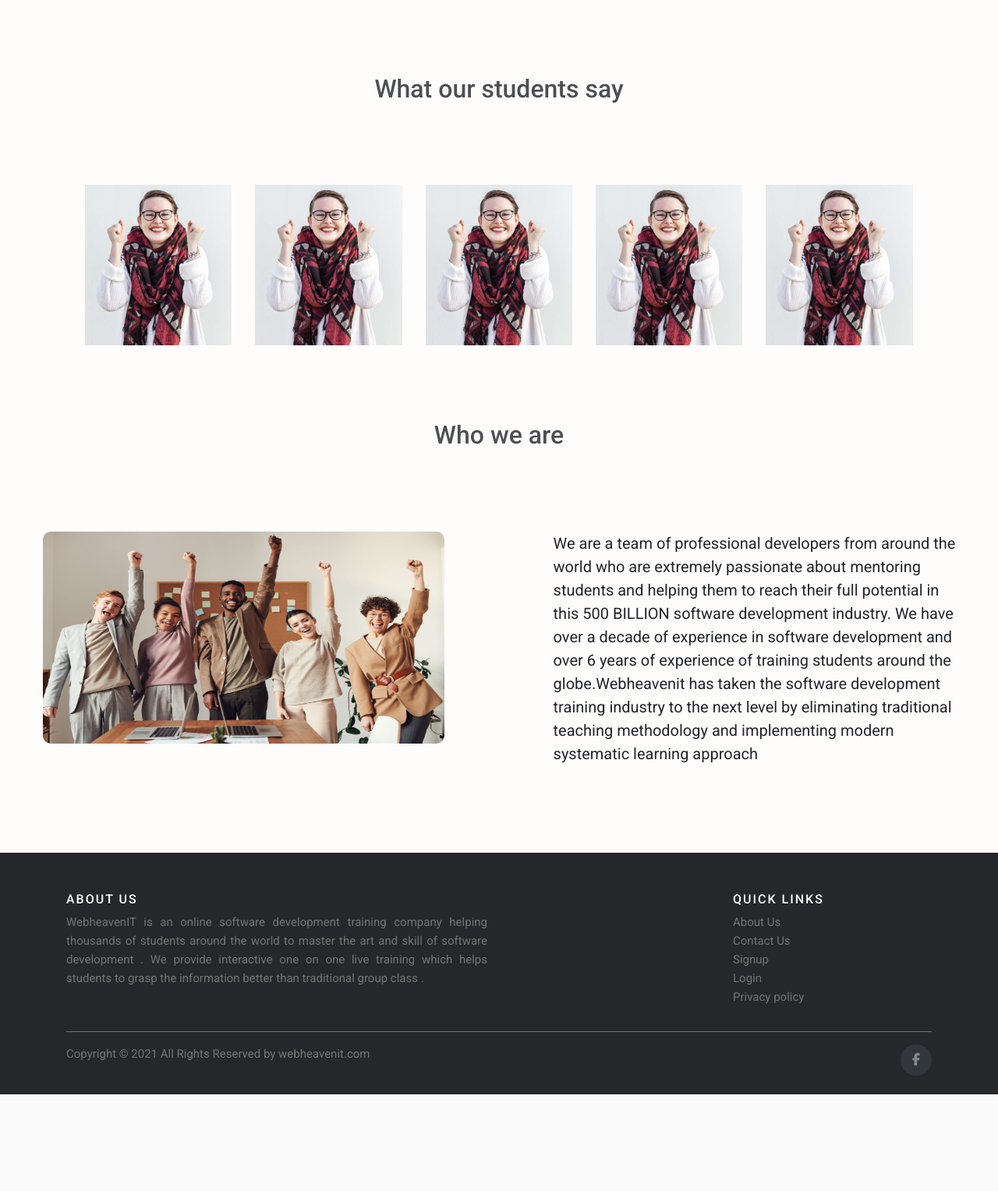
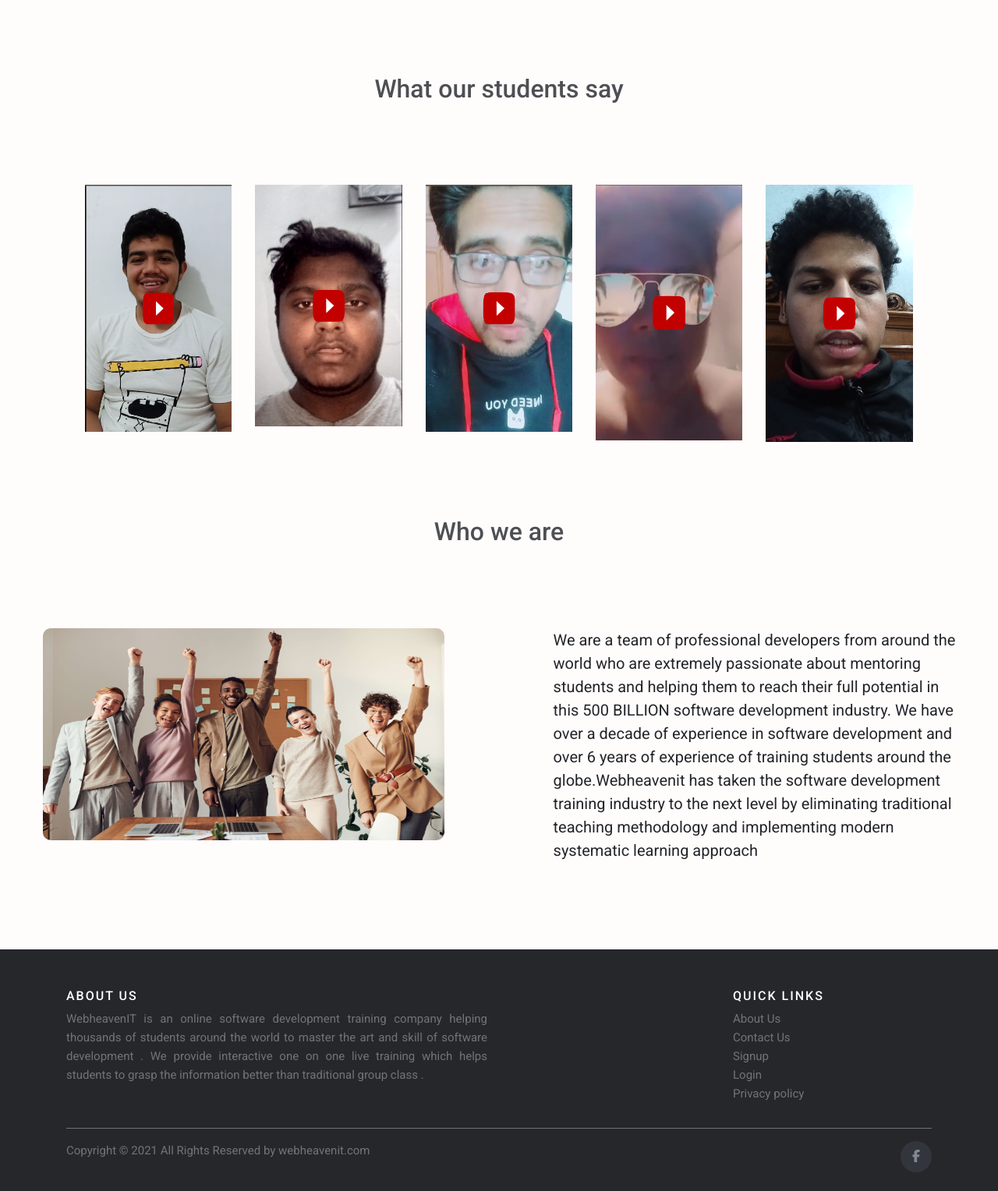
Before and after one commit to iamshakibulislam/online-coaching, a Django app: page / in a window 1280 px wide. Shown: the part 3133-4661 px from the top of the page at 78% size. Before the commit the page ends 4537 px from the top, so only its background shows below. Run offline with Django 3.2, Linux system fonts and the light colour scheme; some libraries are stand-ins or nearby versions; grey boxes are pictures that could not be loaded.

Commit message:
added all the testimonials

```diff
--- a/django_coaching/urls.py
+++ b/django_coaching/urls.py
@@ -18,6 +18,7 @@
 from django.conf.urls.static import static
 from django.conf import settings
 from . import views
+admin.site.site_header = 'WebheavenIT Administration'
 
 urlpatterns = [
     path('admin/', admin.site.urls),
--- a/template/index.html
+++ b/template/index.html
@@ -163,18 +163,16 @@
           <div class="swiper-container gallery-thumbs">
               <div class="swiper-wrapper">
                   <div class="swiper-slide">
-                    <img class="u3" src="https://md-aqil.github.io/images/2091127763_1_1_1.jpg" alt="">
+                    <img class="u3" src="{% static 'img/testimonials/testimonial1.png' %}" alt="">
                   </div>
               <div class="swiper-slide">
-                <img class="u1" src="https://md-aqil.github.io/images/beautiful-beauty-face-2657838.jpg" alt="">
+                <img class="u1" src="{% static 'img/testimonials/testimonial2.png' %}" alt="">
               </div>
               <div class="swiper-slide">
-              <img class="u2" src="https://md-aqil.github.io/images/attractive-beautiful-beauty-1986684.jpg" alt="">
+              <img class="u2" src="{% static 'img/testimonials/testimonial3.png' %}" alt="">
               </div>
 
-              <div class="swiper-slide">
-              <img class="u4" src="https://md-aqil.github.io/images/beautiful-beauty-face-2657838.jpg" alt="">
-              </div>
+
 
               </div>
             </div>
@@ -188,11 +186,9 @@
                       <div class="quote">
                           <img class="quote-icon" src="https://md-aqil.github.io/images/quote.png" alt="">
                         <p class="text-center testimonial-text">
-                            “Testing slide is best and biggest unified platform
-                        for instant online admission. We can easily
-                        take admission for any course in any institute..“
+                            “I had taken so many courses before but never understood as clearly as with webheavenit. Really it was a great experience with them .“
                         </p>
-                        <div class="name">-Ramkishor Verma-</div>
+                        <div class="name">-Kishor ullah-</div>
                         <div class="designation">University Student</div>
 
                       </div>
@@ -202,11 +198,9 @@
                         <img class="quote-icon" src="https://md-aqil.github.io/images/quote.png" alt="">
 
                         <p class="testimonial-text">
-                            “This is best and biggest unified platform
-                        for instant online admission. We can easily
-                        take admission for any course in any institute..“
+                            “Teachers are really friendly and responsible. Their teaching style is amazing.“
                         </p>
-                        <div class="name">-Ramkishor Verma-</div>
+                        <div class="name">-Navian mukham</div>
                         <div class="designation">University Student</div>
 
                       </div>
@@ -216,29 +210,14 @@
                         <img class="quote-icon" src="https://md-aqil.github.io/images/quote.png" alt="">
 
                         <p class="testimonial-text">
-                            “This is best and biggest unified platform
-                        for instant online admission. We can easily
-                        take admission for any course in any institute..“
+                            “Tried so many online digital courses but never setisfied untill found webheavenit.As it is a one on one coaching i learnt actively. Great experience over all“
                         </p>
                         <div class="name">-Ramkishor Verma-</div>
                         <div class="designation">University Student</div>
 
                       </div>
                     </div>
-                    <div class="swiper-slide">
-                        <div class="quote">
-                          <img class="quote-icon" src="https://md-aqil.github.io/images/quote.png" alt="">
 
-                          <p class="testimonial-text">
-                              “This is best and biggest unified platform
-                          for instant online admission. We can easily
-                          take admission for any course in any institute..“
-                          </p>
-                          <div class="name">-Ramkishor Verma-</div>
-                          <div class="designation">University Student</div>
-
-                        </div>
-                      </div>
 
                   </div>
                   <!-- If we need pagination -->
@@ -267,40 +246,40 @@
  <div class="col-sm-2 offset-md-1">
 
    <!-- Button trigger modal -->
-<a type="button" class="video-btn" data-toggle="modal" data-src="https://www.youtube.com/embed/A-twOC3W558" data-target="#myModal">
-  <img src="{% static 'img/testimonials/demo-pic.jpg' %}" style="height:auto;width:100%">
+<a type="button" class="video-btn" data-toggle="modal" data-src="https://www.youtube.com/embed/Pf1xranoC0M" data-target="#myModal">
+  <img src="{% static 'img/testimonials/testiimg1.png' %}" style="height:auto;width:100%">
 </a>
 </div>
 
  <div class="col-sm-2">
 
    <!-- Button trigger modal -->
-<a type="button" class="video-btn" data-toggle="modal" data-src="https://www.youtube.com/embed/A-twOC3W558" data-target="#myModal">
-  <img src="{% static 'img/testimonials/demo-pic.jpg' %}" style="height:auto;width:100%">
+<a type="button" class="video-btn" data-toggle="modal" data-src="https://www.youtube.com/embed/wucR9TykB84" data-target="#myModal">
+  <img src="{% static 'img/testimonials/testiimage4.png' %}" style="height:auto;width:100%">
 </a>
 </div>
 
  <div class="col-sm-2">
 
    <!-- Button trigger modal -->
-<a type="button" class="video-btn" data-toggle="modal" data-src="https://www.youtube.com/embed/A-twOC3W558" data-target="#myModal">
-  <img src="{% static 'img/testimonials/demo-pic.jpg' %}" style="height:auto;width:100%">
+<a type="button" class="video-btn" data-toggle="modal" data-src="https://www.youtube.com/embed/Cr4oB5QKqlA" data-target="#myModal">
+  <img src="{% static 'img/testimonials/testiimg2.png' %}" style="height:auto;width:100%">
 </a>
 </div>
 
  <div class="col-sm-2">
 
    <!-- Button trigger modal -->
-<a type="button" class="video-btn" data-toggle="modal" data-src="https://www.youtube.com/embed/A-twOC3W558" data-target="#myModal">
-  <img src="{% static 'img/testimonials/demo-pic.jpg' %}" style="height:auto;width:100%">
+<a type="button" class="video-btn" data-toggle="modal" data-src="https://www.youtube.com/embed/vvefOsRVbGM" data-target="#myModal">
+  <img src="{% static 'img/testimonials/testiimage5.png' %}" style="height:auto;width:100%">
 </a>
 </div>
 
  <div class="col-sm-2">
 
    <!-- Button trigger modal -->
-<a type="button" class="video-btn" data-toggle="modal" data-src="https://player.vimeo.com/video/58385453?badge=0" data-target="#myModal">
-  <img src="{% static 'img/testimonials/demo-pic.jpg' %}" style="height:auto;width:100%">
+<a type="button" class="video-btn" data-toggle="modal" data-src="https://www.youtube.com/embed/XzRSnCJPzc0" data-target="#myModal">
+  <img src="{% static 'img/testimonials/testiimage6.png' %}" style="height:auto;width:100%">
 </a>
 </div>
 
```
Also changed, not shown: static/img/testimonials/testiimage4.png (added), static/img/testimonials/testiimage5.png (added), static/img/testimonials/testiimage6.png (added), static/img/testimonials/testiimg1.png (added), static/img/testimonials/testiimg2.png (added), static/img/testimonials/testiimg3.png (added), static/img/testimonials/testimonial1.png (added), static/img/testimonials/testimonial2.png (added), static/img/testimonials/testimonial3.png (added), 9 other files.
